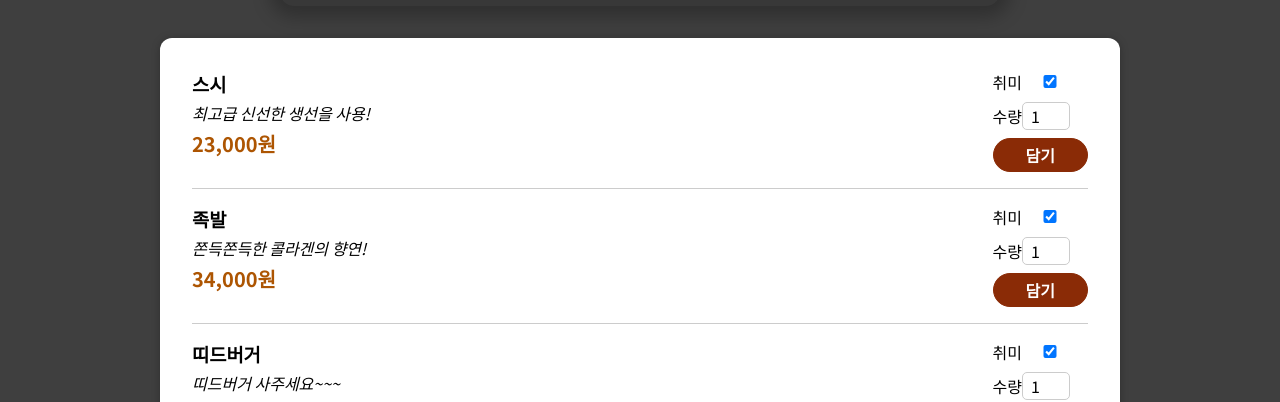
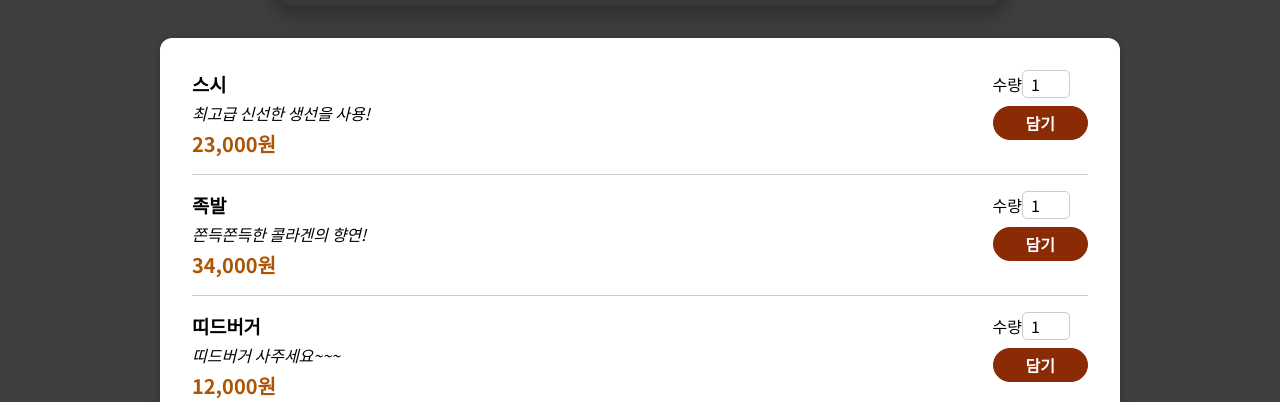
Before and after one commit to dazzlingtea/react-study202406, a React (Create React App) app: page / in a window 1280 px wide. Shown: the part 419-821 px from the top of the page. Built offline with nearby package versions, Linux system fonts and the light colour scheme.

Commit message:
# Food Input label 연결

```diff
--- a/src/components/Food/Meals/MealItem/MealItemForm.js
+++ b/src/components/Food/Meals/MealItem/MealItemForm.js
@@ -5,13 +5,6 @@ import styles from './MealItemForm.module.scss';
 const MealItemForm = (props) => {
   return (
     <form className={styles.form}>
-      <Input label='취미' inputAttr={{
-        type: 'checkbox',
-        checked: 'checked',
-        className: "abc",
-        id: "ddd",
-      }}
-      />
       <Input
         label='수량'
         inputAttr={{
--- a/src/components/UI/Input/Input.js
+++ b/src/components/UI/Input/Input.js
@@ -4,7 +4,7 @@ import styles from './Input.module.scss';
 const Input = ({ label, inputAttr }) => {
   return (
     <div className={styles.input}>
-      <lable>{label}</lable>
+      <lable htmlFor={inputAttr.id}>{label}</lable>
       <input {...inputAttr} />
     </div>
   );
```
